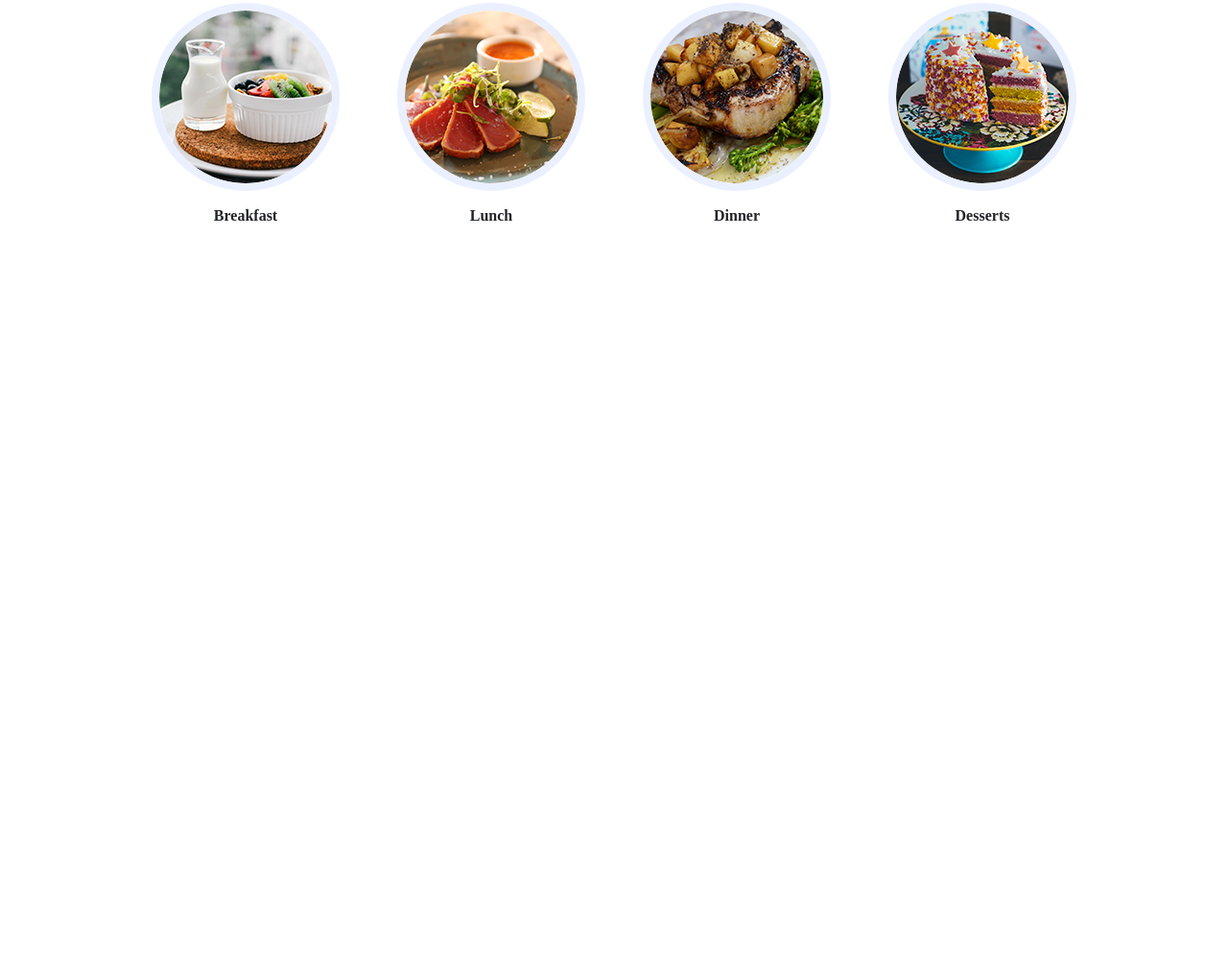
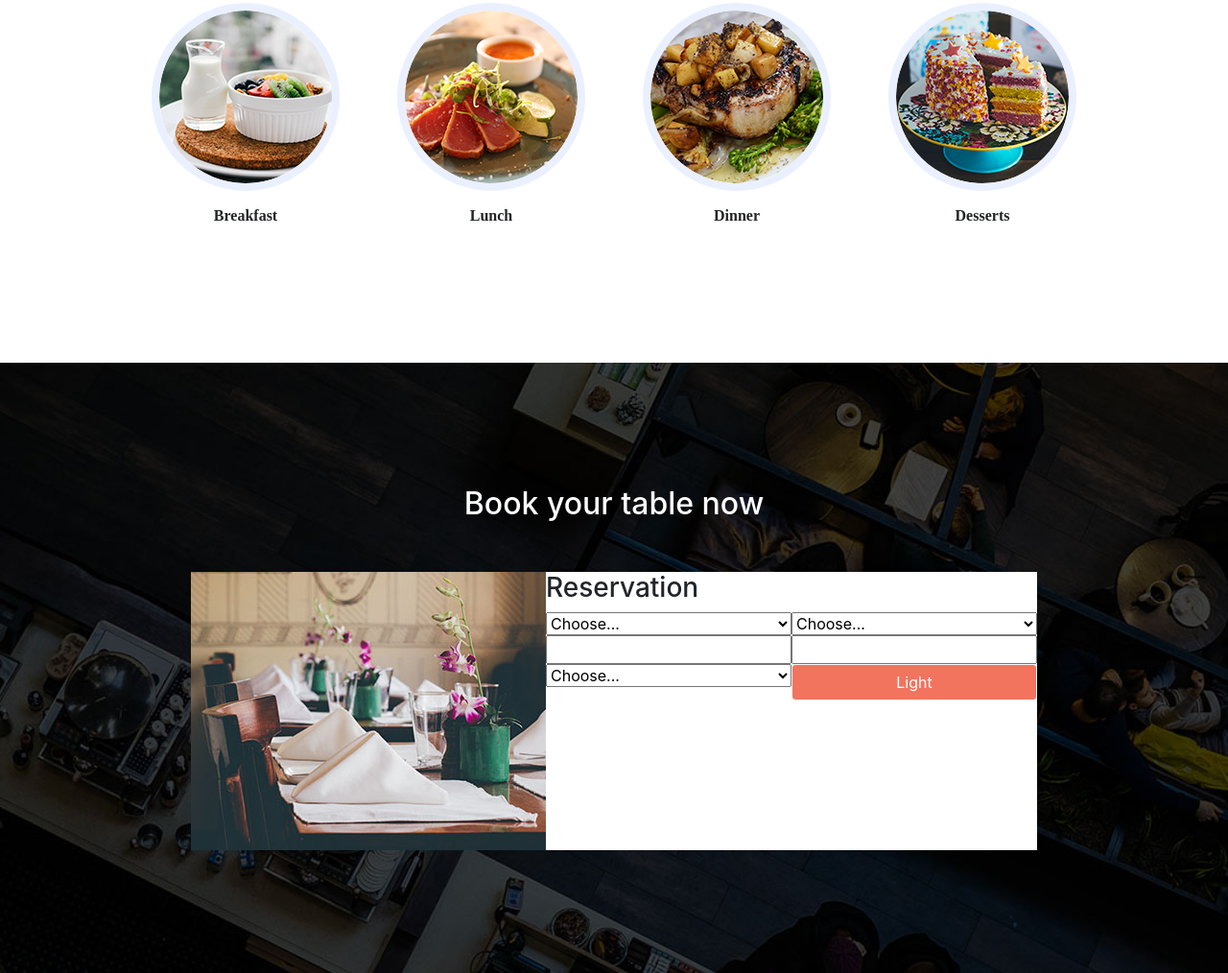
Before and after one commit to LouisePeiffer/html-sass-bootstrap-victory-miniprojet, a website: page index.html in a window 1280 px wide. Shown: the part 1271-2285 px from the top of the page at 96% size. Before the commit the page ends 1649 px from the top, so only its background shows below. Drawn offline with nearby package versions, Linux system fonts and the light colour scheme; a web font is replaced by a local one.

Commit message:
section table

```diff
--- a/index.html
+++ b/index.html
@@ -69,6 +69,43 @@
         </div>
     </section>
 
+<!-- Section Table -->
+    <section>
+        <h2>Book your table now</h2>
+        <div class="bigdiv">
+            <img src="./public/img/book_left_image.jpg" alt="">
+            <div class="bigdivres">
+                <div><h3>Reservation</h3></div>
+                <div class="lescolumns">
+                    <div class="column1">
+                        <select class="form-select" id="inputGroupSelect01">
+                            <option selected>Choose...</option>
+                            <option value="1">One</option>
+                            <option value="2">Two</option>
+                            <option value="3">Three</option>
+                        </select>
+                        <input type="Salut">
+                        <select class="form-select" id="inputGroupSelect01">
+                            <option selected>Choose...</option>
+                            <option value="1">One</option>
+                            <option value="2">Two</option>
+                            <option value="3">Three</option>
+                        </select>
+                    </div>
+                    <div class="column2">
+                        <select class="form-select" id="inputGroupSelect01">
+                            <option selected>Choose...</option>
+                            <option value="1">One</option>
+                            <option value="2">Two</option>
+                            <option value="3">Three</option>
+                        </select>
+                        <input type="Phone Number">
+                        <button type="button" class="btn btn-light">Light</button>
+                    </div>
+                </div>
+            </div>
+        </div>
+    </section>
 
 
 
--- /dev/null
+++ b/src/sass/modules/_sectiontable.sass
@@ -0,0 +1,31 @@
+section:nth-of-type(4)
+    background-image: url(../../public/img/book-bg.jpg)
+    background-repeat: no-repeat
+    background-size: cover
+    display: flex
+    justify-content: center
+    align-items: center
+    flex-direction: column
+    padding: 10%
+    h2
+        display: flex
+        justify-content: center
+        color: white
+        margin-bottom: 5%
+    .bigdiv
+        display: flex
+        .bigdivres
+            display: flex
+            flex-direction: column
+            background-color: white
+            .lescolumns
+                display: flex
+                .column1
+                    display: flex
+                    flex-direction: column
+                .column2
+                    display: flex
+                    flex-direction: column
+                    button
+                        background-color: $orangepastel
+                        color: white
--- a/src/sass/modules/_style.sass
+++ b/src/sass/modules/_style.sass
@@ -3,3 +3,4 @@
 @import ./_banner
 @import ./_section1
 @import ./_sectiongalerieronde
+@import ./_sectiontable
```
Also changed, not shown: public/css/app.css, 1 other file.
